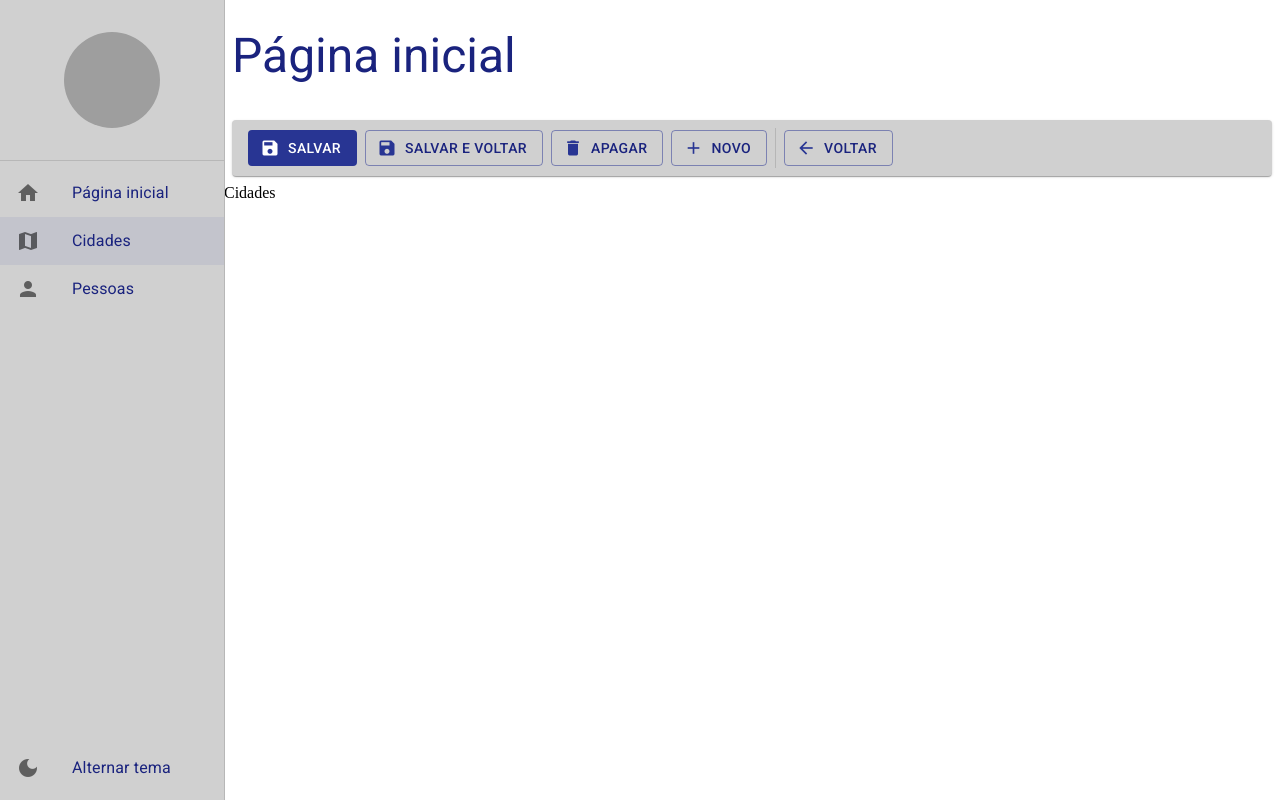
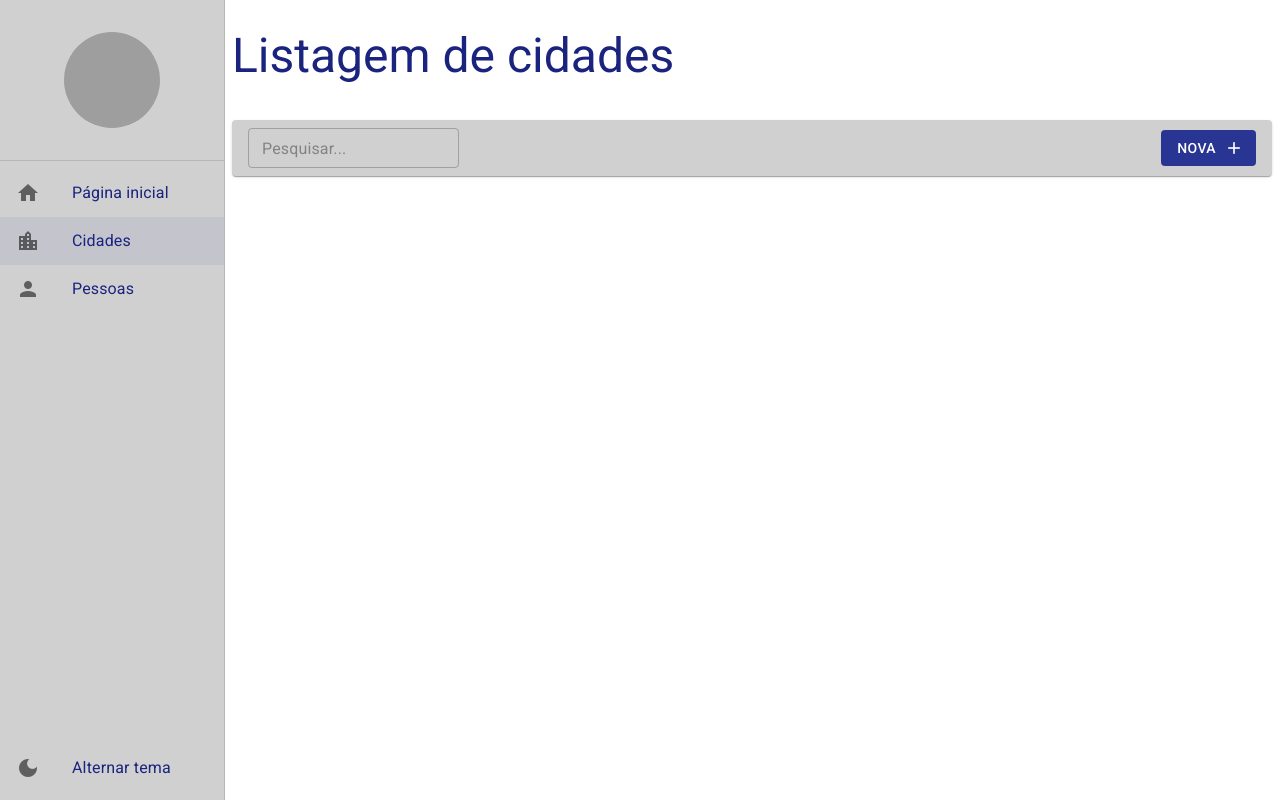
Before and after one commit to Louissilver/react-mui-typescript, a React (Create React App) app: page /cidades in a window 1280 px wide. Built offline with nearby package versions, Linux system fonts and the light colour scheme; grey boxes are pictures that could not be loaded.

Commit message:
feat: implementação da listagem de cidades

```diff
--- a/package.json
+++ b/package.json
@@ -7,7 +7,7 @@
     "build": "react-scripts build",
     "test": "react-scripts test",
     "eject": "react-scripts eject",
-    "mock": "yarn run json-server -w -p 333 ./mock/database.json"
+    "mock": "yarn run json-server -w -p 3333 ./mock/database.json"
   },
   "dependencies": {
     "@emotion/react": "^11.8.1",
--- /dev/null
+++ b/src/pages/cidades/ListagemDeCidade.tsx
@@ -0,0 +1,28 @@
+import { useMemo } from 'react';
+import { useSearchParams } from 'react-router-dom';
+import { FerramentasDaListagem } from '../../shared/components';
+import { LayoutBaseDePagina } from '../../shared/layouts';
+
+export const ListagemDeCidade: React.FC = () => {
+  const [searchParams, setSearchParams] = useSearchParams();
+
+  const busca = useMemo(() => {
+    return searchParams.get('busca') || '';
+  }, [searchParams]);
+
+  return (
+    <LayoutBaseDePagina
+      titulo="Listagem de cidades"
+      barraDeFerramentas={
+        <FerramentasDaListagem
+          mostrarInputBusca
+          textoDaBusca={busca}
+          textoBotaoNovo="Nova"
+          aoMudarTextoDeBusca={(texto) =>
+            setSearchParams({ busca: texto }, { replace: true })
+          }
+        />
+      }
+    ></LayoutBaseDePagina>
+  );
+};
--- a/src/pages/dashboard/Dashboard.tsx
+++ b/src/pages/dashboard/Dashboard.tsx
@@ -5,7 +5,7 @@
   return (
     <LayoutBaseDePagina
       titulo="Página inicial"
-      ferramentasDaListagem={<FerramentasDeDetalhe mostrarBotaoSalvarEVoltar />}
+      barraDeFerramentas={<FerramentasDeDetalhe mostrarBotaoSalvarEVoltar />}
     >
       {children}
     </LayoutBaseDePagina>
--- a/src/pages/index.ts
+++ b/src/pages/index.ts
@@ -1 +1,2 @@
 export * from './dashboard/Dashboard';
+export * from './cidades/ListagemDeCidade';
--- a/src/routes/index.tsx
+++ b/src/routes/index.tsx
@@ -1,7 +1,7 @@
 import { Routes, Route, Navigate } from 'react-router-dom';
 import { useEffect } from 'react';
 import { useDrawerContext } from '../shared/contexts';
-import { Dashboard } from '../pages';
+import { Dashboard, ListagemDeCidade } from '../pages';
 
 export const AppRoutes = () => {
   const { setDrawerOptions } = useDrawerContext();
@@ -16,7 +16,7 @@
       {
         label: 'Cidades',
         path: 'cidades',
-        icon: 'map',
+        icon: 'location_city',
       },
       {
         label: 'Pessoas',
@@ -32,7 +32,11 @@
         path="/pagina-inicial"
         element={<Dashboard>Página inicial</Dashboard>}
       />
-      <Route path="/cidades" element={<Dashboard>Cidades</Dashboard>} />
+      <Route path="/cidades" element={<ListagemDeCidade></ListagemDeCidade>} />
+      {/* <Route
+        path="/cidades/detalhe:id"
+        element={<ListagemDeCidade></ListagemDeCidade>}
+      /> */}
       <Route path="/pessoas" element={<Dashboard>Pessoas</Dashboard>} />
       <Route path="*" element={<Navigate to="/pagina-inicial"></Navigate>} />
     </Routes>
--- a/src/shared/layouts/LayoutBaseDePagina.tsx
+++ b/src/shared/layouts/LayoutBaseDePagina.tsx
@@ -11,13 +11,13 @@
 
 interface ILayoutBaseDePaginaProps {
   titulo: string;
-  ferramentasDaListagem?: ReactNode;
+  barraDeFerramentas?: ReactNode;
 }
 
 export const LayoutBaseDePagina: React.FC<ILayoutBaseDePaginaProps> = ({
   children,
   titulo,
-  ferramentasDaListagem,
+  barraDeFerramentas,
 }) => {
   const theme = useTheme();
   const smDown = useMediaQuery(theme.breakpoints.down('sm'));
@@ -49,7 +49,7 @@
           {titulo}
         </Typography>
       </Box>
-      {ferramentasDaListagem && <Box>{ferramentasDaListagem}</Box>}
+      {barraDeFerramentas && <Box>{barraDeFerramentas}</Box>}
       <Box flex={1} overflow="auto">
         {children}
       </Box>
```
